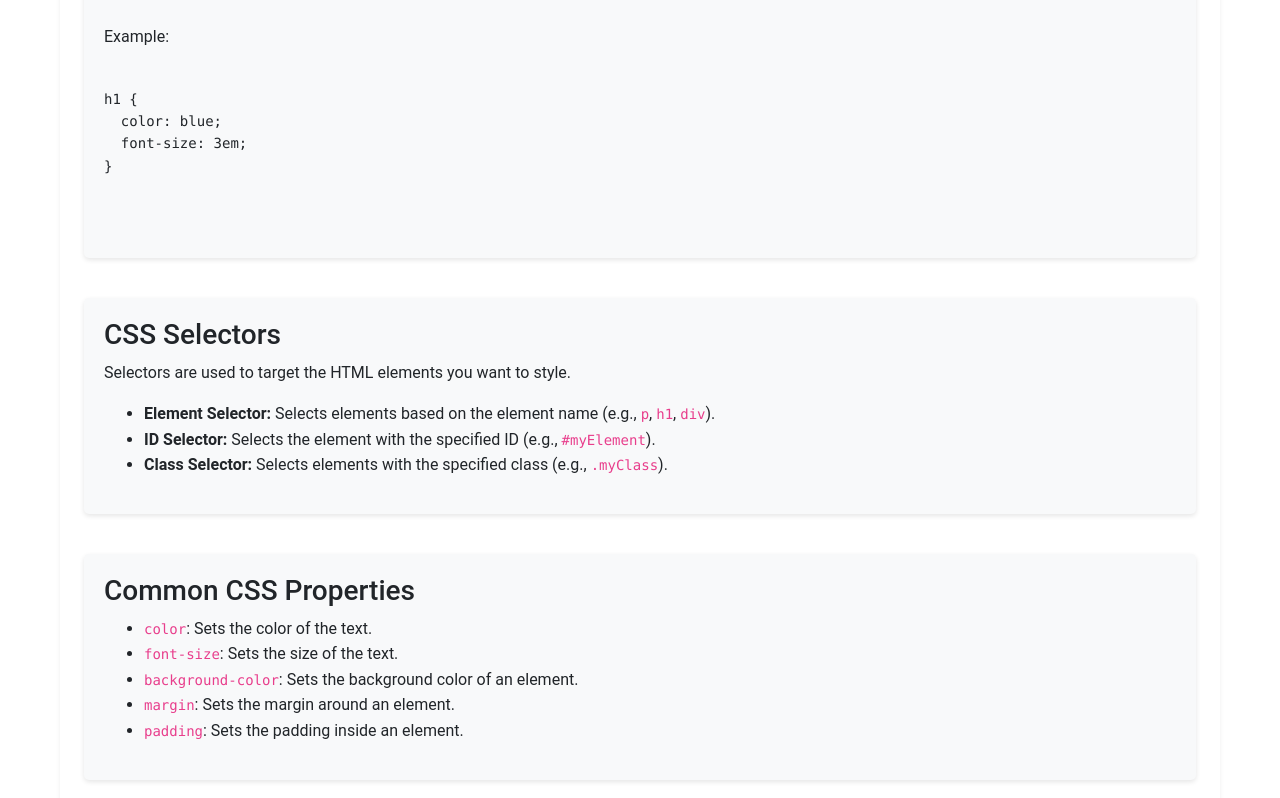
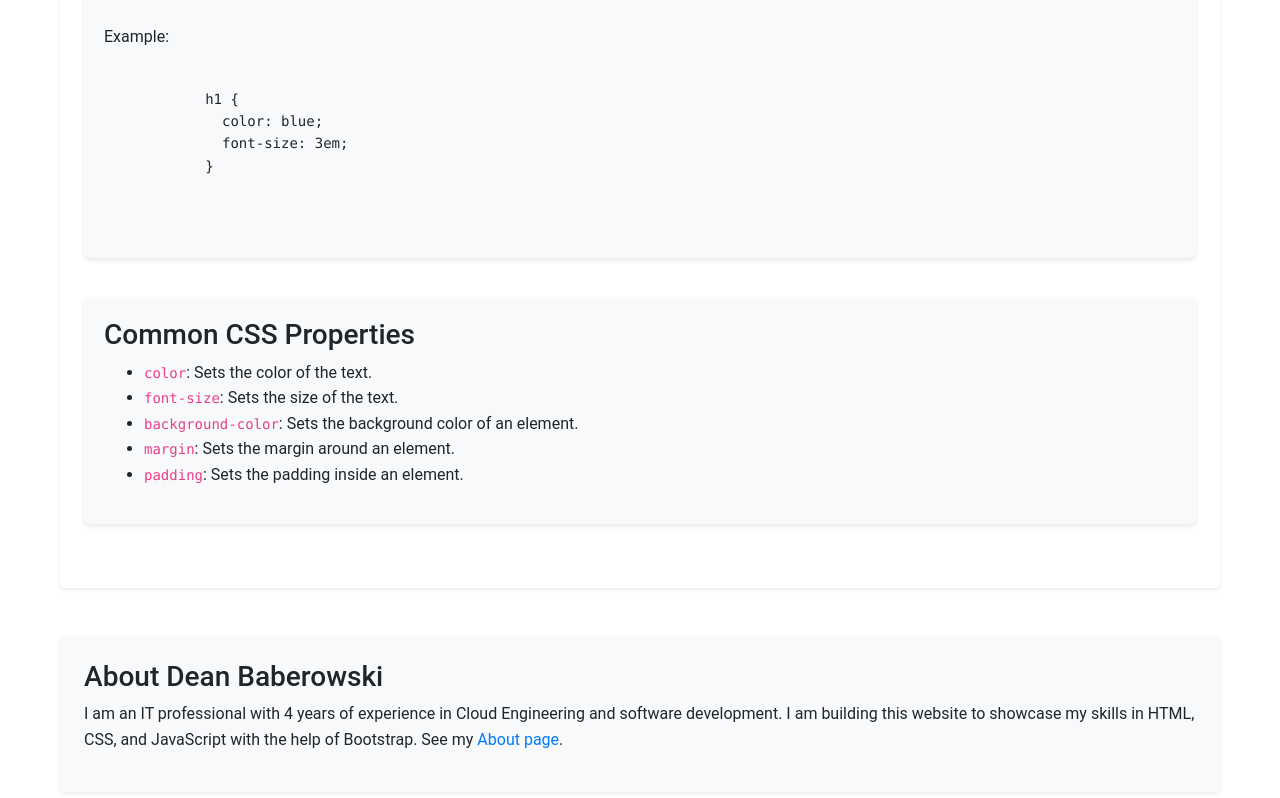
Before and after one commit to Deano10134/DABs-personal-website, a website: page post3.html in a window 1280 px wide. Shown: the part 1125-1923 px from the top of the page. Drawn offline with nearby package versions, Linux system fonts and the light colour scheme.

Commit message:
final Html update

```diff
--- a/post3.html
+++ b/post3.html
@@ -26,7 +26,7 @@
     </nav>
 
     <main class="container my-5 pt-5 dark-mode">
-        <article class="bg-white p-4 rounded shadow-sm dark-mode">
+        <article class="p-4 rounded shadow-sm" style="background-color: var(--background-color); color: var(--text-color);">
             <h2 class="mb-3">CSS: Styling Your Web Pages</h2>
             <p class="post-meta text-muted">Published on 14th April 2025 by Dean Baberowski</p>
             <img src="./Images/CSS style.jpg" alt="CSS Styling" class="img-fluid rounded mb-4">
@@ -62,15 +62,6 @@ h1 {
             }
                     </code>
                 </pre>
-            </section>
-            <section>
-                <h3>CSS Selectors</h3>
-                <p>Selectors are used to target the HTML elements you want to style.</p>
-                <ul>
-                    <li><strong>Element Selector:</strong> Selects elements based on the element name (e.g., <code>p</code>, <code>h1</code>, <code>div</code>).</li>
-                    <li><strong>ID Selector:</strong> Selects the element with the specified ID (e.g., <code>#myElement</code>).</li>
-                    <li><strong>Class Selector:</strong> Selects elements with the specified class (e.g., <code>.myClass</code>).</li>
-                </ul>
             </section>
             <section>
                 <h3>Common CSS Properties</h3>
```
Also changed, not shown: post1.html (+1 -0 lines), post2.html (+1 -1 lines). Lines whose indentation alone changed are shown as unchanged.
